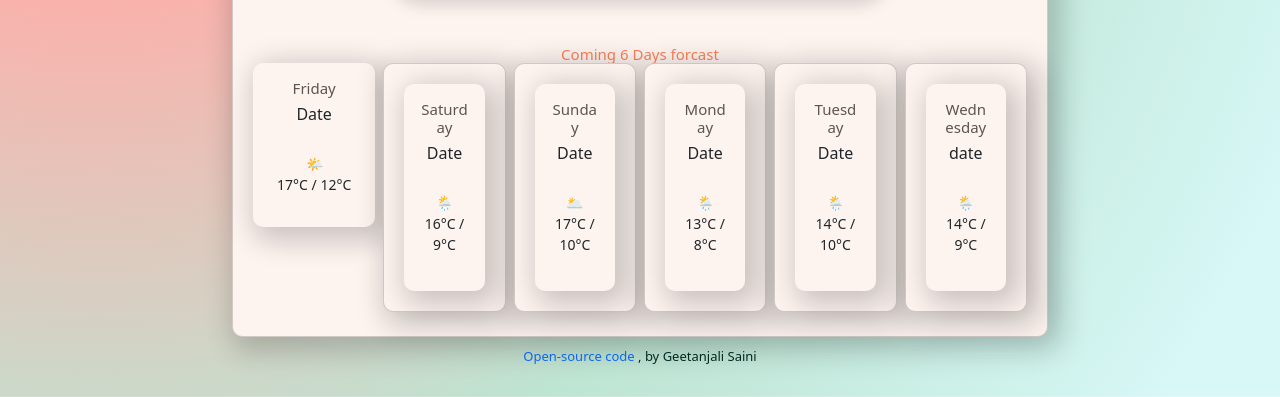
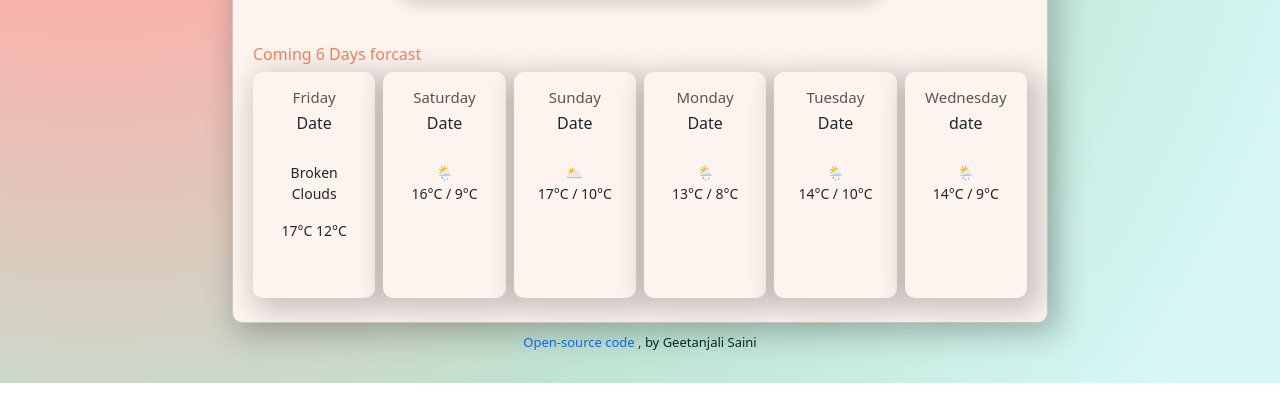
Before and after one commit to GSaini03/My-New-Weather-App, a plain HTML site: page index.html in a window 1280 px wide. Shown: the part 596-993 px from the top of the page. Drawn offline with nearby package versions, Linux system fonts and the light colour scheme; no server answers.

Commit message:
Improved 1 of the future forecast layout

```diff
--- a/index.html
+++ b/index.html
@@ -90,20 +90,26 @@
             <div class="col-2">
               <div class="small-card mb-1 h-100">
                 <div class="card-body">
-                  <h5>Friday</h5>
-                  <h6>Date</h6>
+                  <div class="future-dates">
+                    <h5>Friday</h5>
+                    <h6>Date</h6>
+                  </div>
+
+                  <img src="" alt="" class="weather-icon" />
+
+                  <p class="future-dates-description">Broken Clouds</p>
+
                   <p>
-                    <br />
-                    🌤️
-                    <br />
-                    17°C / 12°C <br />
+                    <span class="temp-max">17°C</span>
+                    <span class="temp-min">12°C </span>
                   </p>
+                  <br />
                 </div>
               </div>
             </div>
 
             <div class="col-2">
-              <div class="card mb-1 h-100">
+              <div class="small-card mb-1 h-100">
                 <div class="card-body">
                   <h5>Saturday</h5>
                   <h6>Date</h6>
@@ -119,7 +125,7 @@
             </div>
 
             <div class="col-2">
-              <div class="card mb-1 h-100">
+              <div class="small-card mb-1 h-100">
                 <div class="card-body">
                   <h5>Sunday</h5>
                   <h6>Date</h6>
@@ -136,7 +142,7 @@
             </div>
 
             <div class="col-2">
-              <div class="card mb-1 h-100">
+              <div class="small-card mb-1 h-100">
                 <div class="card-body">
                   <h5>Monday</h5>
                   <h6>Date</h6>
@@ -152,7 +158,7 @@
             </div>
 
             <div class="col-2">
-              <div class="card mb-1 h-100">
+              <div class="small-card mb-1 h-100">
                 <div class="card-body">
                   <h5>Tuesday</h5>
                   <h6>Date</h6>
@@ -166,7 +172,7 @@
             </div>
 
             <div class="col-2">
-              <div class="card mb-1 h-100">
+              <div class="small-card mb-1 h-100">
                 <div class="card-body">
                   <h5>Wednesday</h5>
                   <h6>date</h6>
--- a/src/styles.css
+++ b/src/styles.css
@@ -31,8 +31,7 @@ li {
 
 h4 {
   color: rgb(251, 128, 88);
-  font-size: 15px;
-  margin: auto;
+  font-size: 16px;
 }
 
 h5 {
@@ -67,7 +66,7 @@ li:first-letter {
   padding: 20px;
 }
 
-.card-body {
+.small-card {
   background-color: rgb(253, 244, 240);
   border-radius: 10px;
   box-shadow: 7px 7px 28px 7px rgba(0, 0, 0, 0.2);
```
